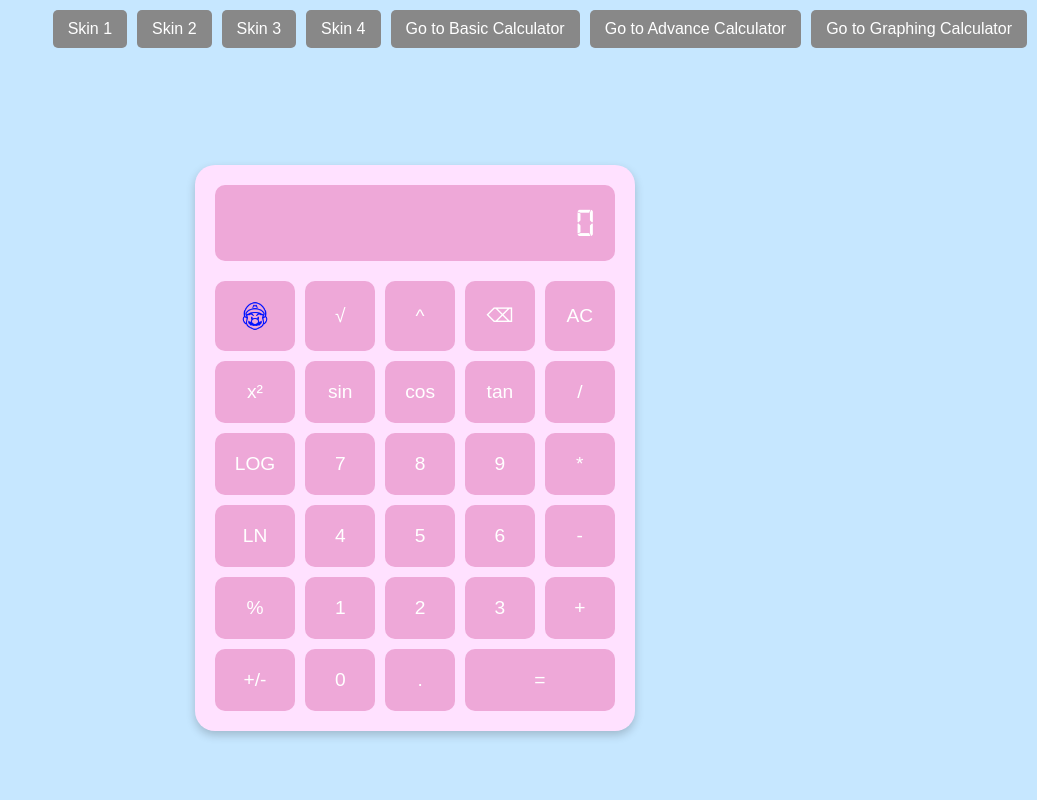
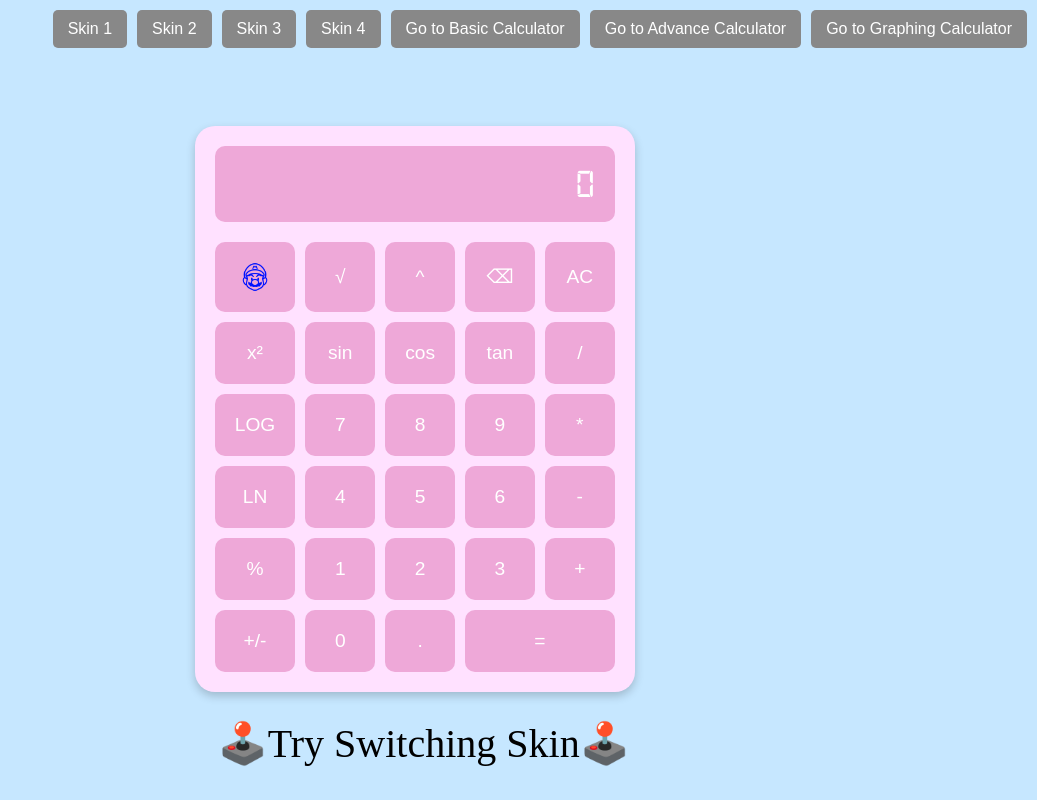
Before and after one commit to FatDangg/calculator-new, a plain HTML site: page advanced_calculator.html in a window 1280 px wide. Shown: the whole page, without its empty margins (243-1280 px from the left). Drawn offline with Linux system fonts and the light colour scheme.

Commit message:
Add files via upload

```diff
--- a/advanced_calculator.html
+++ b/advanced_calculator.html
@@ -19,7 +19,7 @@
             border-radius: 20px;
             padding: 20px;
             box-shadow: 0 4px 10px rgba(0, 0, 0, 0.2);
-            top: 20%;
+            top: 15%;
             left: 34%;
             transition: background 1.5s;
         }
@@ -242,6 +242,7 @@
             <button id="equals" onclick="calculateResult(); console.log('cal result');">=</button>
 
             <!-- <button class="btn" onclick="twozero()">00</button> -->
+            <div style="top: 90%; position: fixed; left: 36%;"><center><a style="font-family: 'Times New Roman', Times, serif; font-size: 40px;">🕹️Try Switching Skin🕹️</a></center></div>
     </div>
     </div>
 </body>
```
